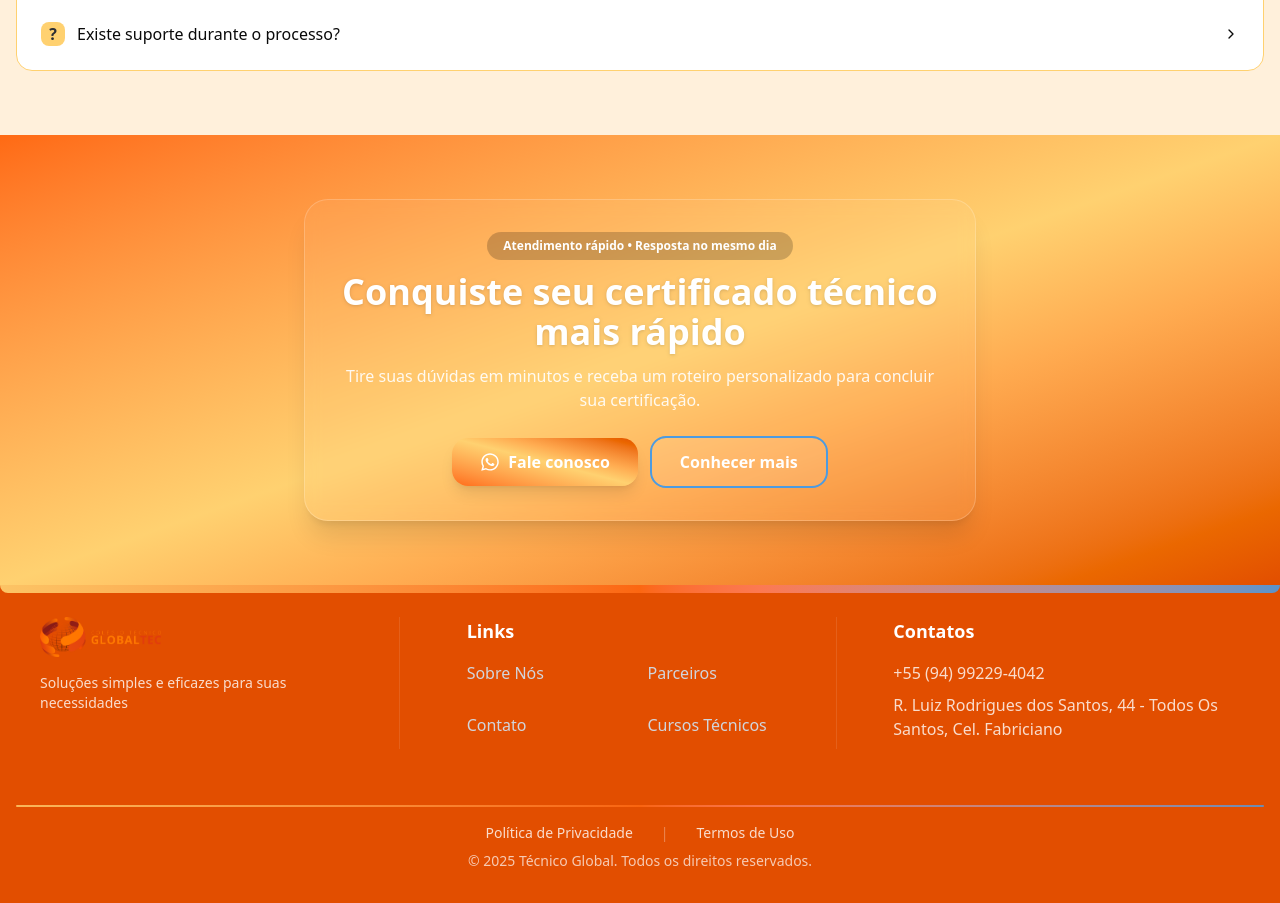
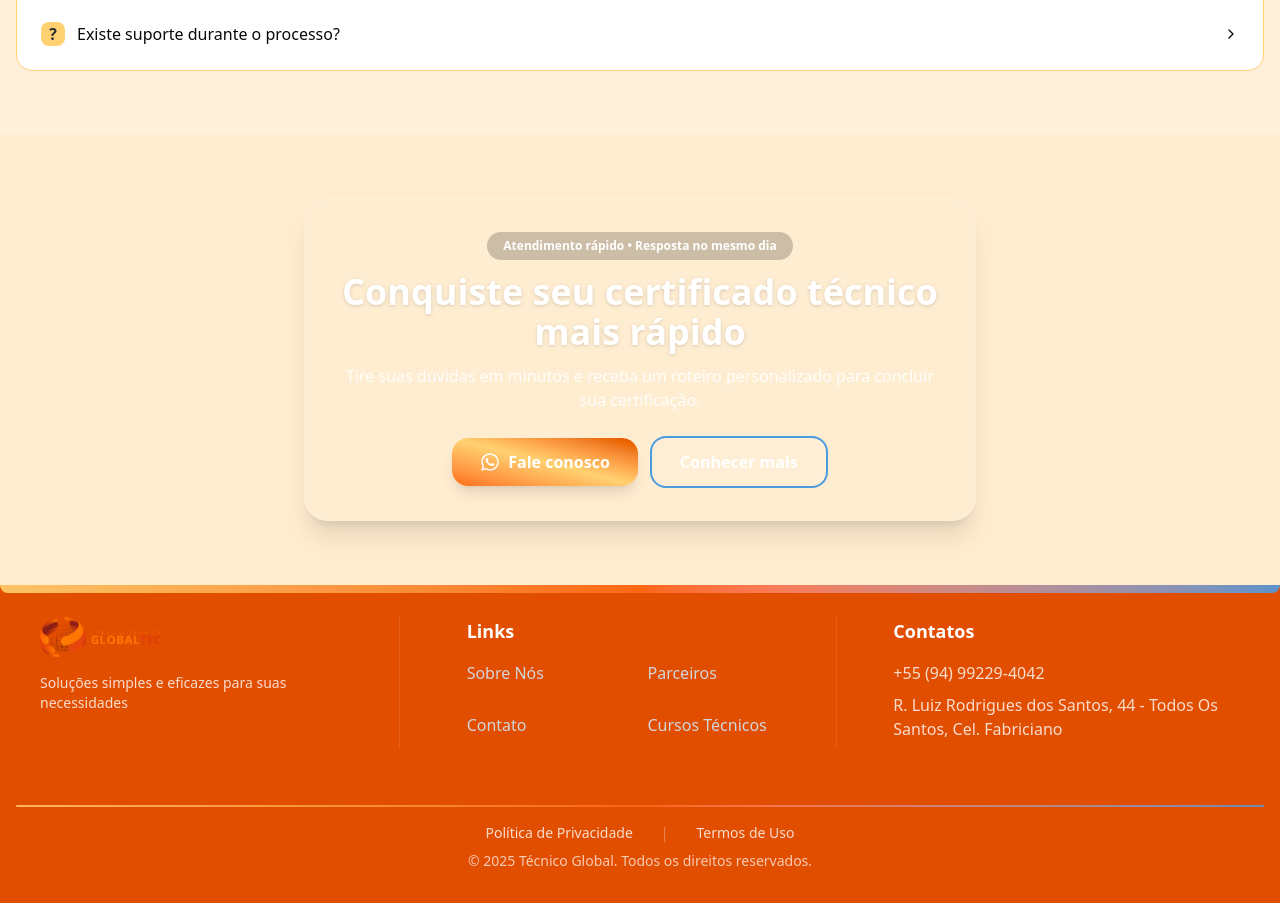
Before and after one commit to IsraelMends/Tecnico-Global, a Next.js app: page / in a window 1280 px wide. Shown: the part 3560-4463 px from the top of the page. Built offline with nearby package versions, Linux system fonts and the light colour scheme.

Commit message:
style(contact-container): update background class for improved visual consistency

```diff
--- a/src/components/contact_cta/contact_container/index.tsx
+++ b/src/components/contact_cta/contact_container/index.tsx
@@ -6,7 +6,7 @@ const ContactContainer = () => {
     <section
       id="Contact"
       aria-labelledby="contact-title"
-      className="py-16 bg-gradient-to-br from-[var(--primary)] via-[var(--amber)] to-[var(--burnt-orange)] relative overflow-hidden"
+      className="py-16 bg-accent relative overflow-hidden"
     >
       <div aria-hidden className="pointer-events-none absolute inset-0 -z-10">
         <div className="absolute -top-8 left-1/3 w-80 h-80 rounded-full bg-white/10 blur-3xl" />
```
